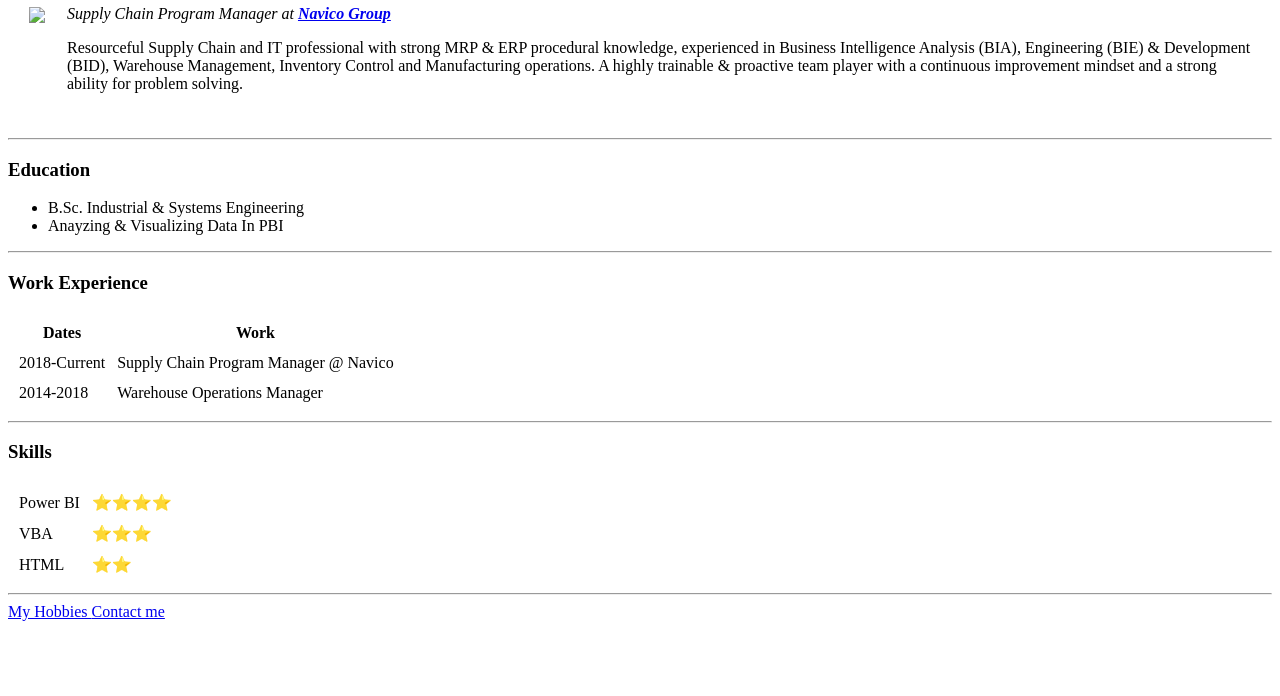
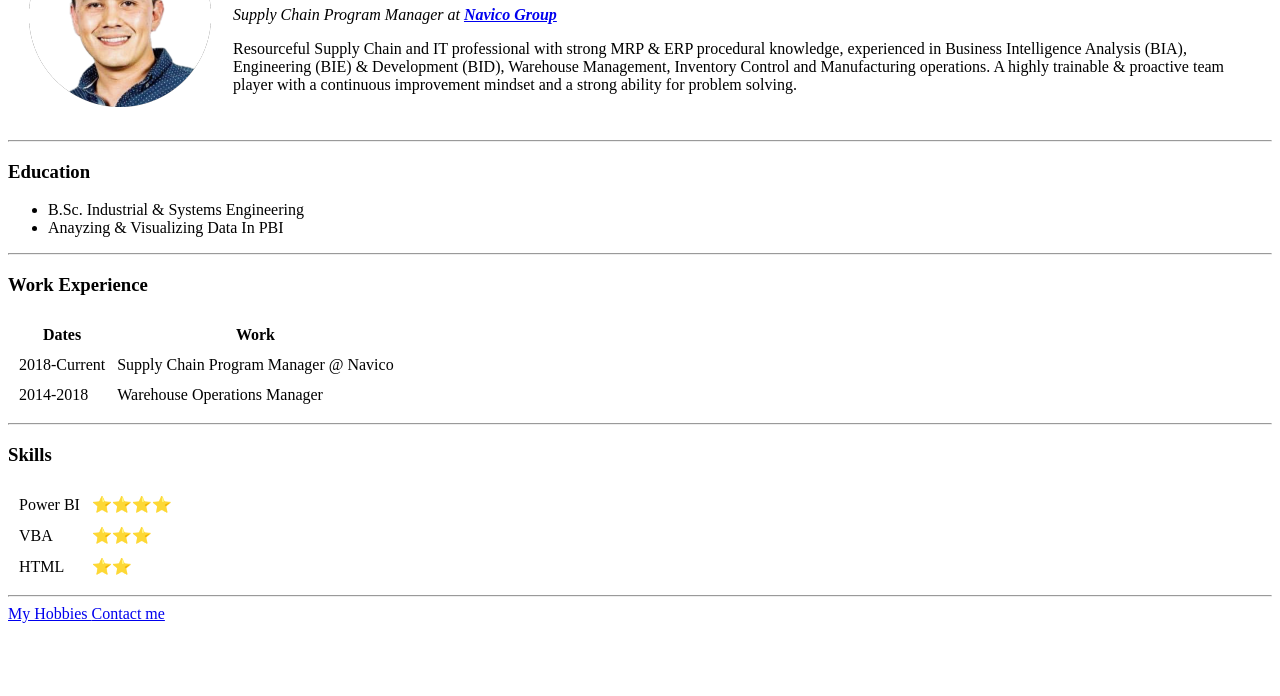
Before and after one commit to lbio/cv, a plain HTML site: page index.html in a window 1280 px wide. Shown: the part 104-800 px from the top of the page. Drawn offline with Linux system fonts and the light colour scheme.

Commit message:
Update index.html

```diff
--- a/index.html
+++ b/index.html
@@ -8,7 +8,7 @@
 
 <body>
   <table cellspacing="20">
-    <td><img src='Pictures\ProfilePicCirc.png alt="Luis Bio's Profile Pic"></td>
+    <td><img src='Pictures\ProfilePicCirc.png' alt="Luis Bio's Profile Pic"></td>
     <td>
       <h1>Luis Bio</h1>
       <p><em>Supply Chain Program Manager at <strong><a href="https://www.linkedin.com/company/navico/mycompany/verification/">Navico Group</strong></em></a></p>
```
